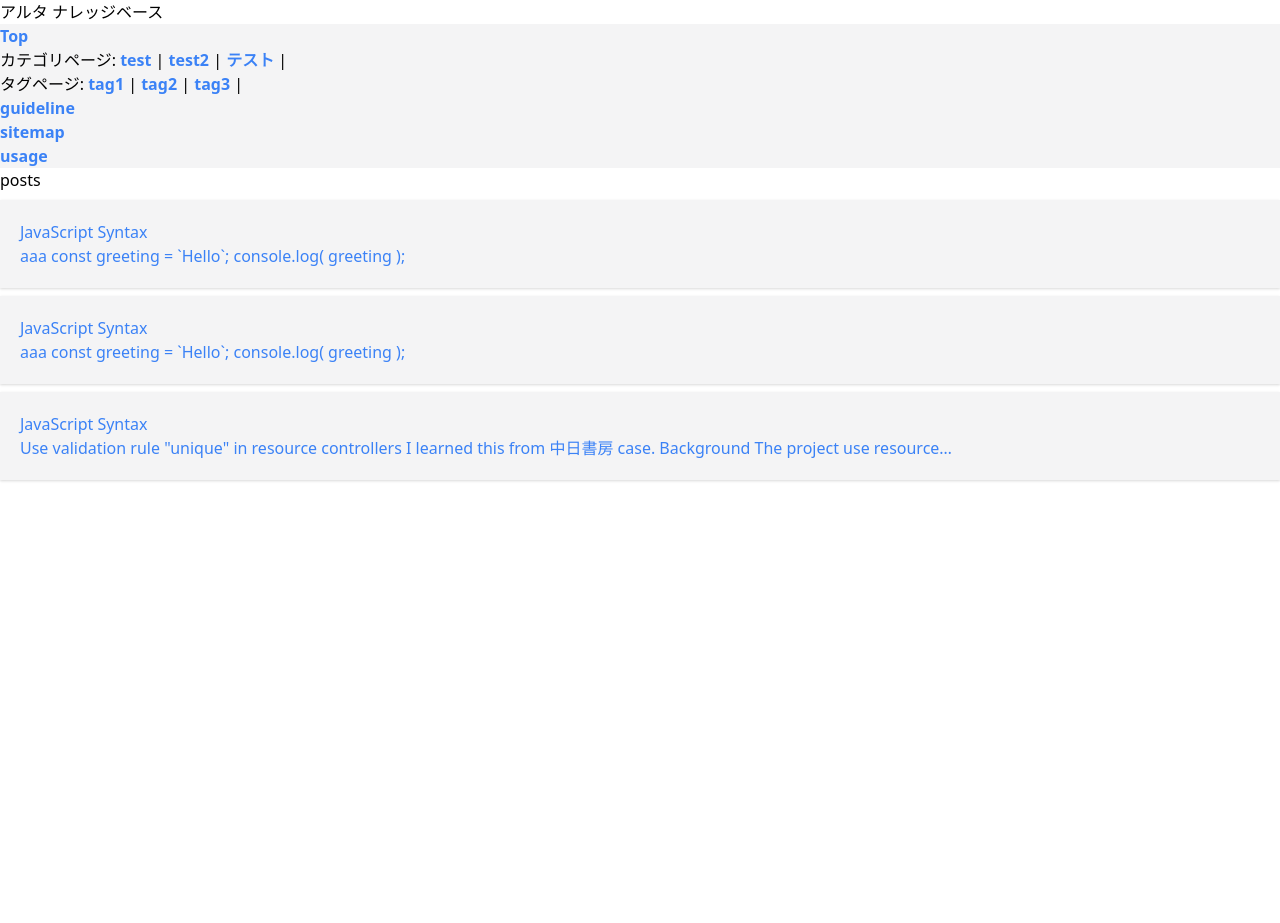
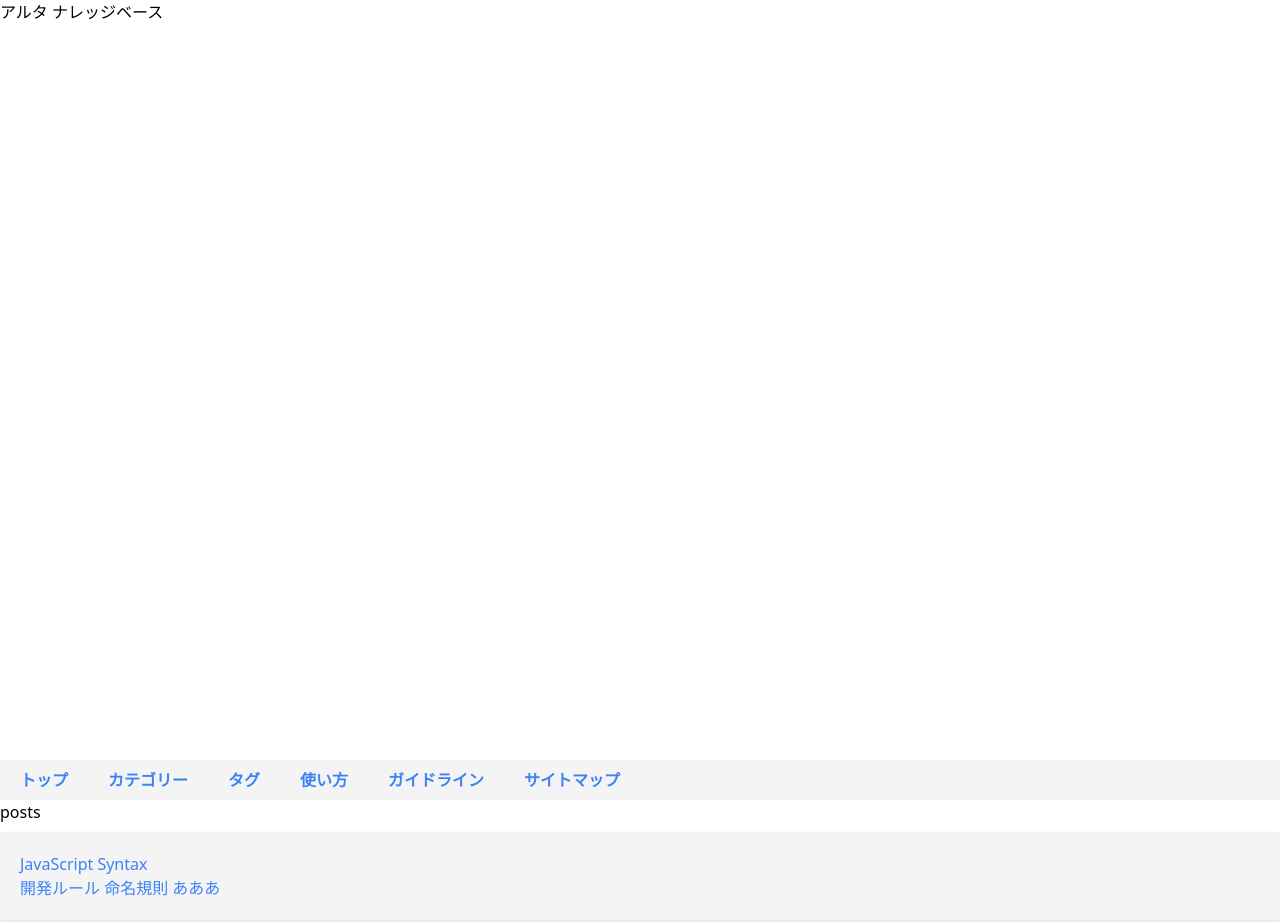
Before and after one commit to YutoHayashi/knowledgeBase, a Gatsby site: page / in a window 1280 px wide. Shown: the top 923 px of the page. Before the commit the page ends 800 px from the top, so only its background shows below. Built offline with nearby package versions, Linux system fonts and the light colour scheme; Gatsby itself is replaced by a stand-in of ours; some packages are replaced by stand-ins of ours.

Commit message:
会社のローカルをアップ

````diff
--- a/src/components/molecules/Gnav.tsx
+++ b/src/components/molecules/Gnav.tsx
@@ -1,9 +1,40 @@
 import React from 'react';
 import { useStaticQuery, graphql, Link } from 'gatsby';
 import { GnavQuery } from '@/../types/graphql-types';
-type Props = {};
-export const Gnav: React.FC<Props> = ( { children, } ) => {
-    const gnavdata: GnavQuery = useStaticQuery( graphql`
+type Props = {
+    className: string;
+};
+type GnavItem = {
+    title: string;
+    to: string;
+    order?: number;
+    children?: Array<GnavItem>;
+};
+const GnavCommonItemData: Array<GnavItem> = [
+    { title: 'トップ', to: '/', order: 0, },
+    { title: '使い方', to: '/usage', order: 98 },
+    { title: 'ガイドライン', to: '/guideline', order: 99, },
+    { title: 'サイトマップ', to: '/sitemap', order: 100, },
+];
+const ItemNode: ( args: { key: number; item: GnavItem; } ) => React.ReactNode = ( { key, item } ) => {
+    const { title, to, children } = item;
+    const ul = React.createRef<HTMLUListElement>(  );
+    return (
+        <li
+            { ...{ key } }
+            onMouseOver={ e => ul.current?.classList.remove( `hidden` ) }
+            onMouseOut={ e => ul.current?.classList.add( `hidden` ) }
+            className={ `relative whitespace-nowrap` }
+        >
+            <Link { ...{ to } } className={ `block text-blue-500 hover:text-blue-400 font-bold py-2 px-5` }>{ title }</Link>
+            <ul ref={ ul } className={ `absolute bottom-full bg-gray-50 w-min-full w-full hidden` }>
+                { ( children || [  ] ).sort( ( p, c ) => ( p.order || 0 ) - ( c.order || 0 ) ).map( ( childItem, i ) => ItemNode( { key: i, item: childItem } ) ) }
+            </ul>
+        </li>
+    );
+};
+export const Gnav: React.FunctionComponent<Props> = ( { className } ) => {
+    const gnavQuery: GnavQuery = useStaticQuery( graphql`
         query Gnav {
             cats: allMarkdownRemark {
                 distinct( field: frontmatter___category )
@@ -13,19 +44,17 @@
             }
         }
     ` );
+    const { cats, tags } = gnavQuery;
     return (
-        <nav className='bg-gray-100 w-full'>
-            <ul>
-                <li><Link to='/' className='text-blue-500 hover:text-blue-400 font-bold'>Top</Link></li>
-                <li>カテゴリページ:&nbsp;
-                    { gnavdata.cats.distinct.map( ( cat, i ) => <React.Fragment key={ i }><Link to={ `/categories/${ cat }` } className='text-blue-500 hover:text-blue-400 font-bold'>{ cat }</Link><span>&nbsp;|&nbsp;</span></React.Fragment> ) }
-                </li>
-                <li>タグページ:&nbsp;
-                    { gnavdata.tags.distinct.map( ( tag, i ) => <React.Fragment key={ i }><Link to={ `/tags/${ tag }` } className='text-blue-500 hover:text-blue-400 font-bold'>{ tag }</Link><span>&nbsp;|&nbsp;</span></React.Fragment> ) }
-                </li>
-                <li><Link to='/guideline' className='text-blue-500 hover:text-blue-400 font-bold'>guideline</Link></li>
-                <li><Link to='/sitemap' className='text-blue-500 hover:text-blue-400 font-bold'>sitemap</Link></li>
-                <li><Link to='/usage' className='text-blue-500 hover:text-blue-400 font-bold'>usage</Link></li>
+        <nav className={ `bg-gray-100 w-full ${ className }` }>
+            <ul className={ `flex items-center` }>
+                { [
+                    ...Array.from( GnavCommonItemData ),
+                    ...[
+                        { title: 'カテゴリー', to: '/', order: 1, children: cats.distinct.map( ( cat, i ) => ( { title: cat, to: `/categories/${ cat }`, order: i } ) ) },
+                        { title: 'タグ', to: '/', order: 2, children: tags.distinct.map( ( tag, i ) => ( { title: tag, to: `/tags/${ tag }`, order: i, } ) ) },
+                    ],
+                ].sort( ( p, c ) => ( p.order || 0 ) - ( c.order || 0 ) ).map( ( item, key ) => ItemNode( { key, item } ) ) }
             </ul>
         </nav>
     );
--- a/src/components/molecules/PostItem.tsx
+++ b/src/components/molecules/PostItem.tsx
@@ -3,12 +3,13 @@
 import { MarkdownRemark } from '@/../types/graphql-types';
 type Props = {
     node: Partial<MarkdownRemark>;
+    className?: string;
 };
-export const PostItem: React.FC<Props> = ( { node } ) => {
+export const PostItem: React.FC<Props> = ( { node, className } ) => {
     return (
-        <Link to={ node.fields?.slug || '' } className='shadow p-5 block bg-gray-100 my-2 text-blue-500 hover:text-blue-400'>
+        <Link to={ node.fields?.slug || '' } className={ `shadow p-5 block bg-gray-100 my-2 text-blue-500 hover:text-blue-400 ${ className }` }>
             <h2>{ node.frontmatter?.title }</h2>
             <div dangerouslySetInnerHTML={ { __html: node.excerpt || '' } } />
         </Link>
     );
-}
+};
--- /dev/null
+++ b/src/components/parts/HatenaBookmarkBtn.tsx
@@ -0,0 +1,27 @@
+import React from 'react';
+import { Helmet } from 'react-helmet';
+type Props = {};
+export const HatenaBookmarkBtn: React.FC<Props> = ( {  } ) => {
+    return (
+        <>
+            <Helmet>
+                <script type="text/javascript" src="//b.st-hatena.com/js/bookmark_button.js" charSet="utf-8" async={ true } />
+            </Helmet>
+            <a
+                href="http://b.hatena.ne.jp/entry/"
+                className="hatena-bookmark-button"
+                data-hatena-bookmark-layout="vertical-normal"
+                data-hatena-bookmark-lang="ja"
+                title="このエントリーをはてなブックマークに追加"
+            >
+                <img
+                    src="//b.st-hatena.com/images/entry-button/button-only@2x.png"
+                    alt="このエントリーをはてなブックマークに追加"
+                    width="20"
+                    height="20"
+                    style={ { border: 'none' } }
+                />
+            </a>
+        </>
+    );
+}
--- a/src/layouts/Base.tsx
+++ b/src/layouts/Base.tsx
@@ -1,12 +1,16 @@
 import { Gnav } from '@components/molecules/Gnav';
 import React from 'react';
-type Props = {}
-type States = {  }
-export const Base: React.FC<Props> = ( { children } ) => {
+type Props = {
+    mv: 'full' | 'notfull',
+}
+type States = {}
+export const Base: React.FC<Props> = ( { children, mv } ) => {
     return (
         <>
-            <h1>アルタ ナレッジベース</h1>
-            <Gnav />
+            <div className={ `w-full relative ${  mv === 'full' ? 'h-screen' : ''  }` }>
+                <h1>アルタ ナレッジベース</h1>
+                <Gnav className={ `absolute bottom-0` } />
+            </div>
             { children }
         </>
     );
--- /dev/null
+++ b/src/markdown/20211115_1030.md
@@ -0,0 +1,19 @@
+---
+title: "JavaScript Syntax"
+date: "2021-10-24"
+category: "test"
+tags: ["tag1","tag3"]
+---
+
+# __開発ルール__
+
+---
+
+## __命名規則__
+
+あああ
+
+```php
+<?php
+echo 'Hello world.';
+```
--- a/src/pages/index.tsx
+++ b/src/pages/index.tsx
@@ -12,7 +12,7 @@
     return (
         <>
             <Seo title='Top' />
-            <Base>
+            <Base mv='full'>
                 <h2>posts</h2>
                 { posts.edges.map( md => md.node ).map( node => <PostItem key={ node.id } { ...{ node, } } /> ) }
             </Base>
--- a/src/templates/Categories.tsx
+++ b/src/templates/Categories.tsx
@@ -12,7 +12,7 @@
     return (
         <>
             <Seo title={ posts[ 0 ].frontmatter?.title || '' } />
-            <Base>
+            <Base mv='notfull'>
                 <h2>Categories: { posts[ 0 ].frontmatter?.category }</h2>
                 { posts.map( node => <PostItem key={ node.id } { ...{ node, } } /> ) }
             </Base>
--- a/src/templates/Single.tsx
+++ b/src/templates/Single.tsx
@@ -1,5 +1,6 @@
 import React from 'react';
 import { graphql, Link } from 'gatsby';
+import { Helmet } from 'react-helmet';
 import { SingleQuery } from '@/../types/graphql-types';
 import { Base } from '@layouts/Base';
 import { Seo } from '@components/Seo';
@@ -12,7 +13,7 @@
     return (
         <>
             <Seo title={ post?.frontmatter?.title || '' } />
-            <Base>
+            <Base mv='notfull'>
                 <h1>Single page</h1>
                 <h2>title: { post?.frontmatter?.title }</h2>
                 <p>date: { post?.frontmatter?.date }</p>
````
